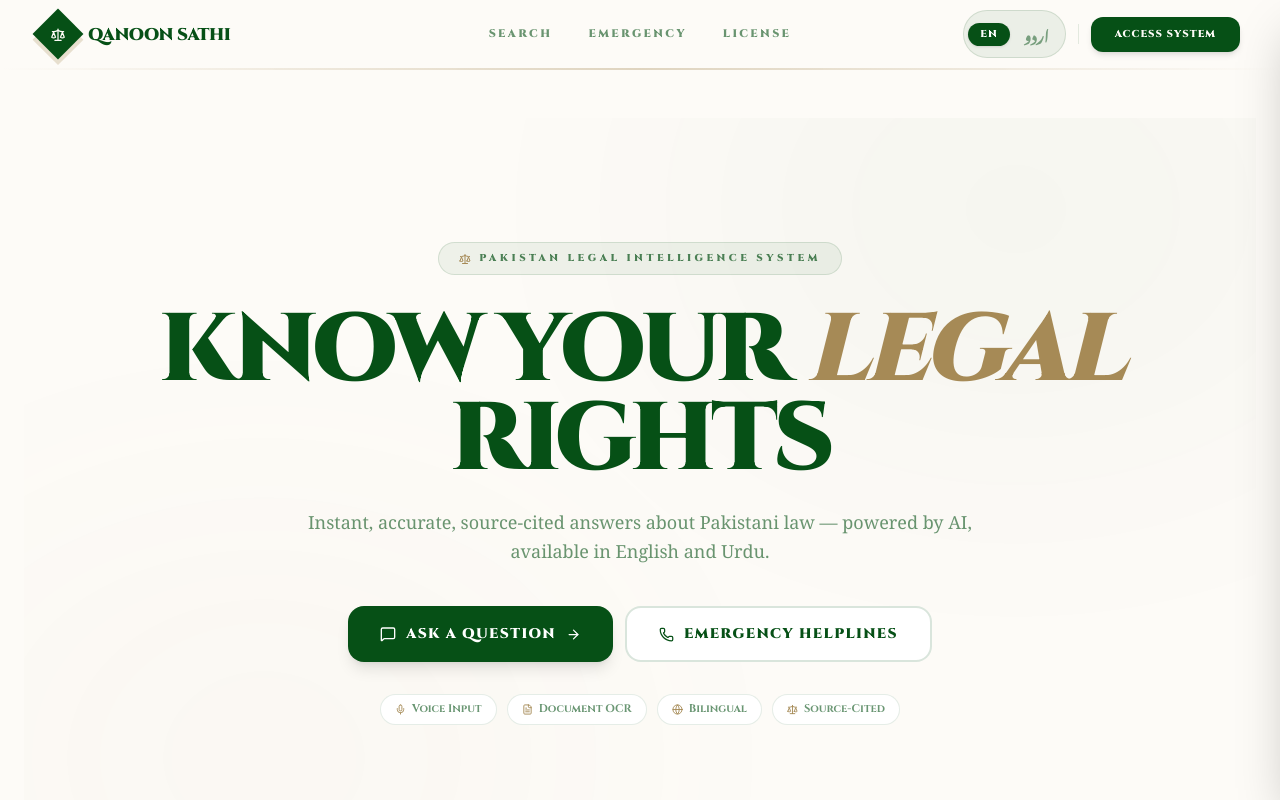
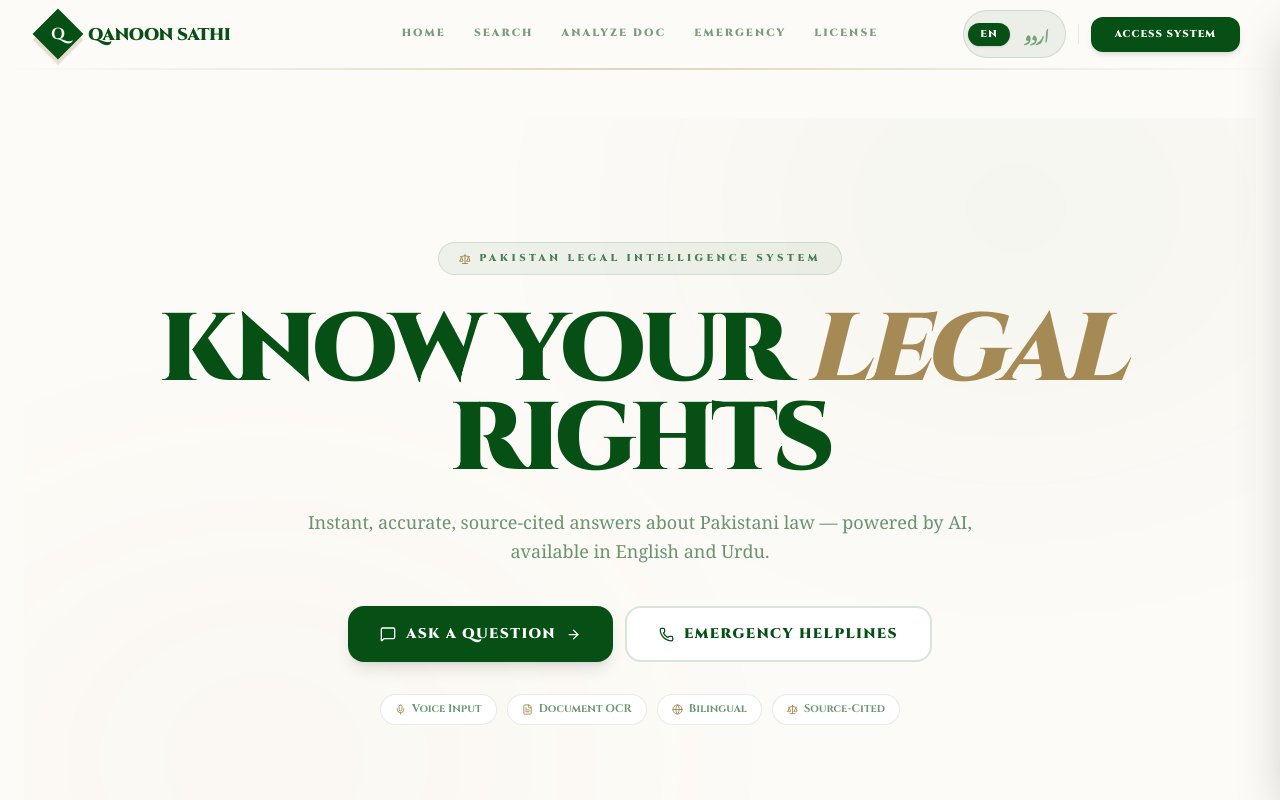
Before and after one commit to TajHussain7/QaanoonSathiAPP, a React (Vite) app: page / in a window 1280 px wide. Shown: the top 800 px of the page. Built offline with nearby package versions, Linux system fonts and the light colour scheme; no server answers; a web font is replaced by a local one.

Commit message:
Update the Hero section and add footer section

```diff
--- a/src/components/Navbar.tsx
+++ b/src/components/Navbar.tsx
@@ -1,14 +1,7 @@
 import React, { useState, useEffect } from "react";
 import ReactDOM from "react-dom";
 import { motion, AnimatePresence } from "motion/react";
-import {
-  Scale,
-  X,
-  ChevronRight,
-  LayoutDashboard,
-  LogOut,
-  User,
-} from "lucide-react";
+import { X, ChevronRight, LayoutDashboard, LogOut, User } from "lucide-react";
 
 interface NavbarProps {
   lang: string;
@@ -39,7 +32,9 @@ const Navbar: React.FC<NavbarProps> = ({
   const closeSidebar = () => setIsSidebarOpen(false);
 
   const navLinks = [
+    { label: lang === "ur" ? "ہوم" : "Home", page: "home" },
     { label: lang === "ur" ? "تلاش" : "Search", page: "search" },
+    { label: lang === "ur" ? "دستاویز" : "Analyze Doc", page: "search" },
     { label: t.emergency, page: "emergency" },
     { label: t.license, page: "license" },
   ];
@@ -54,7 +49,7 @@ const Navbar: React.FC<NavbarProps> = ({
             animate={{ opacity: 1 }}
             exit={{ opacity: 0 }}
             transition={{ duration: 0.25 }}
-            className="fixed inset-0 bg-[#065016]/25 backdrop-blur-sm z-[200]"
+            className="fixed inset-0 bg-[#065016]/25 backdrop-blur-sm z-[200] cursor-pointer"
             onClick={closeSidebar}
           />
         )}
@@ -74,10 +69,13 @@ const Navbar: React.FC<NavbarProps> = ({
               setCurrentPage("home");
               closeSidebar();
             }}
-            className="flex items-center gap-3"
+            className="flex items-center gap-3 cursor-pointer"
           >
-            <div className="w-8 h-8 bg-[#065016] flex items-center justify-center rotate-45 flex-shrink-0">
-              <Scale size={14} className="text-[#FDFBF7] -rotate-45" />
+            {/* Q diamond logo — sidebar */}
+            <div className="w-8 h-8 bg-[#065016] flex items-center justify-center rotate-45 flex-shrink-0 shadow-[3px_3px_0px_rgba(166,138,86,0.3)]">
+              <span className="text-[#FDFBF7] font-bold text-sm -rotate-45 inline-block leading-none">
+                Q
+              </span>
             </div>
             <span
               className={`font-black text-[#065016] text-base tracking-tight ${lang === "ur" ? "font-urdu" : ""}`}
@@ -87,7 +85,7 @@ const Navbar: React.FC<NavbarProps> = ({
           </button>
           <button
             onClick={closeSidebar}
-            className="w-9 h-9 flex items-center justify-center text-[#065016]/40 hover:text-[#065016] hover:bg-[#065016]/5 rounded-xl transition-colors"
+            className="w-9 h-9 flex items-center justify-center text-[#065016]/40 hover:text-[#065016] hover:bg-[#065016]/5 rounded-xl transition-colors cursor-pointer"
           >
             <X size={20} />
           </button>
@@ -97,12 +95,16 @@ const Navbar: React.FC<NavbarProps> = ({
         <nav className="flex-1 px-4 py-4 overflow-y-auto">
           {navLinks.map((link) => (
             <button
-              key={link.page}
+              key={`${link.page}-${link.label}`}
               onClick={() => {
                 setCurrentPage(link.page);
                 closeSidebar();
               }}
-              className={`w-full flex items-center justify-between px-4 py-4 rounded-xl mb-1 hover:bg-[#065016]/5 transition-colors group ${lang === "ur" ? "flex-row-reverse font-urdu text-xl text-right" : "font-black text-sm tracking-widest uppercase"} text-[#065016]`}
+              className={`w-full flex items-center justify-between px-4 py-4 rounded-xl mb-1 hover:bg-[#065016]/5 transition-colors group cursor-pointer ${
+                lang === "ur"
+                  ? "flex-row-reverse font-urdu text-xl text-right"
+                  : "font-black text-sm tracking-widest uppercase"
+              } text-[#065016]`}
             >
               {link.label}
               <ChevronRight
@@ -118,8 +120,8 @@ const Navbar: React.FC<NavbarProps> = ({
           {/* Language toggle */}
           <div className="flex bg-[#065016]/6 rounded-xl p-1 gap-1">
             {[
-              { code: "en", label: "English", short: "EN" },
-              { code: "ur", label: "اردو", short: "اردو" },
+              { code: "en", short: "EN" },
+              { code: "ur", short: "اردو" },
             ].map((l) => (
               <button
                 key={l.code}
@@ -127,7 +129,9 @@ const Navbar: React.FC<NavbarProps> = ({
                   setLang(l.code);
                   closeSidebar();
                 }}
-                className={`flex-1 py-2.5 rounded-lg font-black text-sm transition-all ${l.code === "ur" ? "font-urdu text-lg" : "tracking-widest"} ${lang === l.code ? "bg-[#065016] text-white shadow-sm" : "text-[#065016]/60 hover:text-[#065016]"}`}
+                className={`flex-1 py-2.5 rounded-lg font-black text-sm transition-all cursor-pointer ${
+                  l.code === "ur" ? "font-urdu text-lg" : "tracking-widest"
+                } ${lang === l.code ? "bg-[#065016] text-white shadow-sm" : "text-[#065016]/60 hover:text-[#065016]"}`}
               >
                 {l.short}
               </button>
@@ -142,7 +146,7 @@ const Navbar: React.FC<NavbarProps> = ({
                   setCurrentPage("dashboard");
                   closeSidebar();
                 }}
-                className="w-full flex items-center gap-3 px-4 py-3.5 bg-white border border-[#065016]/10 rounded-xl font-bold text-[#065016] text-sm hover:border-[#065016]/30 transition-colors"
+                className="w-full flex items-center gap-3 px-4 py-3.5 bg-white border border-[#065016]/10 rounded-xl font-bold text-[#065016] text-sm hover:border-[#065016]/30 transition-colors cursor-pointer"
               >
                 <LayoutDashboard size={16} className="text-[#065016]/50" />
                 {lang === "ur" ? "ڈیش بورڈ" : "Dashboard"}
@@ -152,7 +156,7 @@ const Navbar: React.FC<NavbarProps> = ({
                   onLogout();
                   closeSidebar();
                 }}
-                className="w-full flex items-center gap-3 px-4 py-3.5 bg-[#065016] text-white rounded-xl font-bold text-sm"
+                className="w-full flex items-center gap-3 px-4 py-3.5 bg-[#065016] text-white rounded-xl font-bold text-sm cursor-pointer"
               >
                 <LogOut size={16} />
                 {t.logout}
@@ -164,7 +168,7 @@ const Navbar: React.FC<NavbarProps> = ({
                 setCurrentPage("auth");
                 closeSidebar();
               }}
-              className="w-full py-3.5 bg-[#065016] text-white rounded-xl font-black tracking-widest uppercase text-sm"
+              className="w-full py-3.5 bg-[#065016] text-white rounded-xl font-black tracking-widest uppercase text-sm cursor-pointer"
             >
               {lang === "ur" ? "داخل ہوں" : "Access System"}
             </button>
@@ -187,19 +191,19 @@ const Navbar: React.FC<NavbarProps> = ({
           className="relative max-w-[1440px] mx-auto px-5 lg:px-10 h-[60px] lg:h-[68px] flex items-center justify-between"
           dir="ltr"
         >
-          {/* ── Brand (left) ─────────────────────────────────────────── */}
+          {/* ── Brand / Logo (left) ───────────────────────────────────── */}
           <motion.button
             onClick={() => setCurrentPage("home")}
-            className="flex items-center gap-3 flex-shrink-0 group"
+            className="flex items-center gap-3 flex-shrink-0 group cursor-pointer"
             initial={{ opacity: 0, x: -12 }}
             animate={{ opacity: 1, x: 0 }}
             transition={{ duration: 0.4 }}
           >
+            {/* Diamond with "Q" — same rotation animation as original */}
             <div className="w-9 h-9 bg-[#065016] flex items-center justify-center rotate-45 group-hover:rotate-0 transition-all duration-500 shadow-[4px_4px_0px_rgba(166,138,86,0.25)] flex-shrink-0">
-              <Scale
-                size={15}
-                className="text-[#FDFBF7] -rotate-45 group-hover:rotate-0 transition-all duration-500"
-              />
+              <span className="text-[#FDFBF7] font-bold text-base -rotate-45 group-hover:rotate-0 transition-all duration-500 inline-block leading-none select-none">
+                Q
+              </span>
             </div>
             <span
               className={`font-black text-[#065016] whitespace-nowrap tracking-tight leading-none hidden sm:block ${
@@ -210,35 +214,36 @@ const Navbar: React.FC<NavbarProps> = ({
             </span>
           </motion.button>
 
-          {/* ── Desktop Nav (absolute center) ──────────────────────────── */}
+          {/* ── Desktop Nav (absolutely centred) ─────────────────────── */}
           <motion.div
-            className="hidden lg:flex items-center gap-1 absolute left-1/2 top-1/2 -translate-x-1/2 -translate-y-1/2"
+            className="hidden lg:flex items-center gap-0 absolute left-1/2 top-1/2 -translate-x-1/2 -translate-y-1/2"
             initial={{ opacity: 0, y: -8 }}
             animate={{ opacity: 1, y: 0 }}
             transition={{ duration: 0.4, delay: 0.1 }}
           >
             {navLinks.map((link) => (
               <button
-                key={link.page}
+                key={`${link.page}-${link.label}`}
                 onClick={() => setCurrentPage(link.page)}
-                className={`relative px-4 py-2 group transition-colors hover:text-[#065016] text-[#065016]/60 ${
+                className={`relative px-3.5 py-2 group transition-colors hover:text-[#065016] text-[#065016]/55 cursor-pointer ${
                   lang === "ur"
                     ? "font-urdu text-xl font-black"
-                    : "font-black text-[11px] tracking-[0.22em] uppercase"
+                    : "font-black text-[10.5px] tracking-[0.2em] uppercase"
                 }`}
               >
                 {link.label}
+                {/* Animated gold underline on hover */}
                 <motion.div
                   className="absolute bottom-0 left-1/2 -translate-x-1/2 h-[2px] bg-[#A68A56] rounded-full"
                   initial={{ width: 0 }}
-                  whileHover={{ width: "60%" }}
+                  whileHover={{ width: "55%" }}
                   transition={{ duration: 0.2 }}
                 />
               </button>
             ))}
           </motion.div>
 
-          {/* ── Right: Language + Auth + Hamburger ──────────────────────── */}
+          {/* ── Right: Language + Auth + Hamburger ───────────────────── */}
           <motion.div
             className="flex items-center gap-2 lg:gap-3 flex-shrink-0"
             initial={{ opacity: 0, x: 12 }}
@@ -254,7 +259,7 @@ const Navbar: React.FC<NavbarProps> = ({
                 <button
                   key={l.code}
                   onClick={() => setLang(l.code)}
-                  className={`px-3 py-1 rounded-full font-black transition-all ${
+                  className={`px-3 py-1 rounded-full font-black transition-all cursor-pointer ${
                     l.code === "ur"
                       ? "font-urdu text-[15px]"
                       : "text-[10px] tracking-widest"
@@ -273,7 +278,7 @@ const Navbar: React.FC<NavbarProps> = ({
               <div className="hidden lg:flex items-center gap-2">
                 <button
                   onClick={() => setCurrentPage("dashboard")}
-                  className="flex items-center gap-2 px-3 py-2 text-[#065016] rounded-lg hover:bg-[#065016]/5 transition-colors group"
+                  className="flex items-center gap-2 px-3 py-2 text-[#065016] rounded-lg hover:bg-[#065016]/5 transition-colors cursor-pointer group"
                 >
                   <div className="w-7 h-7 bg-[#065016]/10 rounded-lg flex items-center justify-center">
                     <User size={13} className="text-[#065016]" />
@@ -284,7 +289,7 @@ const Navbar: React.FC<NavbarProps> = ({
                 </button>
                 <button
                   onClick={onLogout}
-                  className="flex items-center gap-1.5 px-3 py-2 text-[#065016]/50 hover:text-[#065016] text-[10px] font-black uppercase tracking-widest rounded-lg hover:bg-[#065016]/5 transition-colors"
+                  className="flex items-center gap-1.5 px-3 py-2 text-[#065016]/50 hover:text-[#065016] text-[10px] font-black uppercase tracking-widest rounded-lg hover:bg-[#065016]/5 transition-colors cursor-pointer"
                 >
                   <LogOut size={13} />
                   {t.logout}
@@ -295,7 +300,7 @@ const Navbar: React.FC<NavbarProps> = ({
                 onClick={() => setCurrentPage("auth")}
                 whileHover={{ scale: 1.02 }}
                 whileTap={{ scale: 0.97 }}
-                className="hidden lg:flex items-center gap-2 bg-[#065016] text-[#FDFBF7] rounded-xl font-black uppercase tracking-widest text-[10px] px-6 py-2.5 shadow-md hover:bg-[#065016]/90 transition-colors"
+                className="hidden lg:flex items-center gap-2 bg-[#065016] text-[#FDFBF7] rounded-xl font-black uppercase tracking-widest text-[10px] px-6 py-2.5 shadow-md hover:bg-[#065016]/90 transition-colors cursor-pointer"
               >
                 {lang === "ur" ? "داخل ہوں" : "Access System"}
               </motion.button>
@@ -304,7 +309,7 @@ const Navbar: React.FC<NavbarProps> = ({
             {/* Hamburger — mobile/tablet only */}
             <button
               onClick={() => setIsSidebarOpen(!isSidebarOpen)}
-              className="lg:hidden w-9 h-9 flex flex-col items-center justify-center gap-[5px] rounded-lg hover:bg-[#065016]/5 transition-colors"
+              className="lg:hidden w-9 h-9 flex flex-col items-center justify-center gap-[5px] rounded-lg hover:bg-[#065016]/5 transition-colors cursor-pointer"
               aria-label="Toggle menu"
             >
               <motion.div
```
